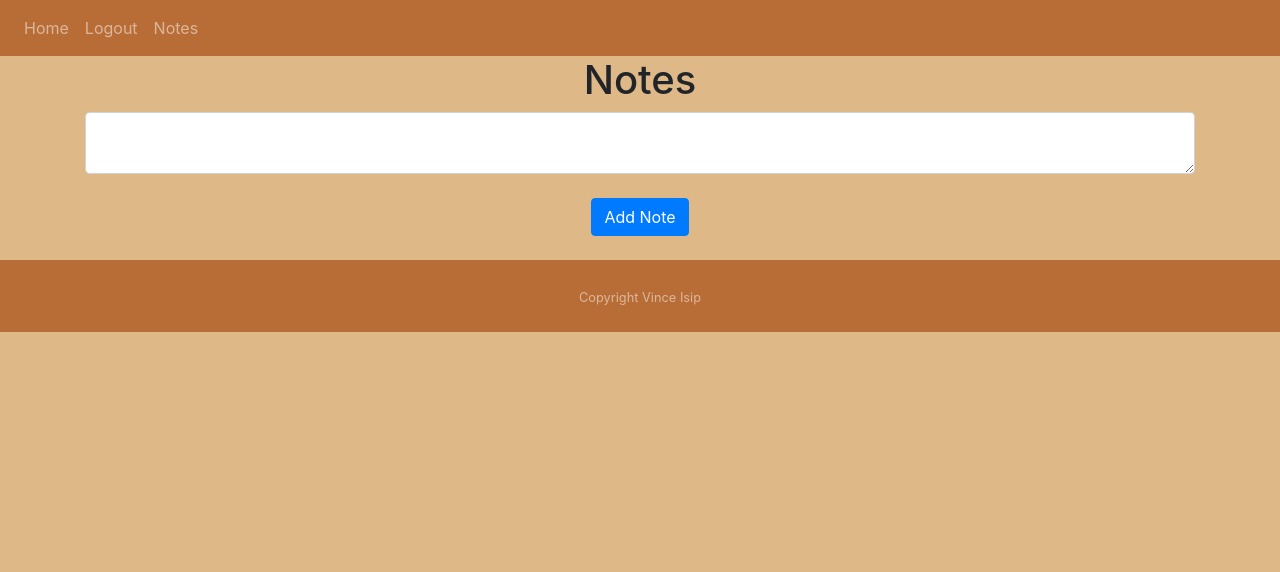
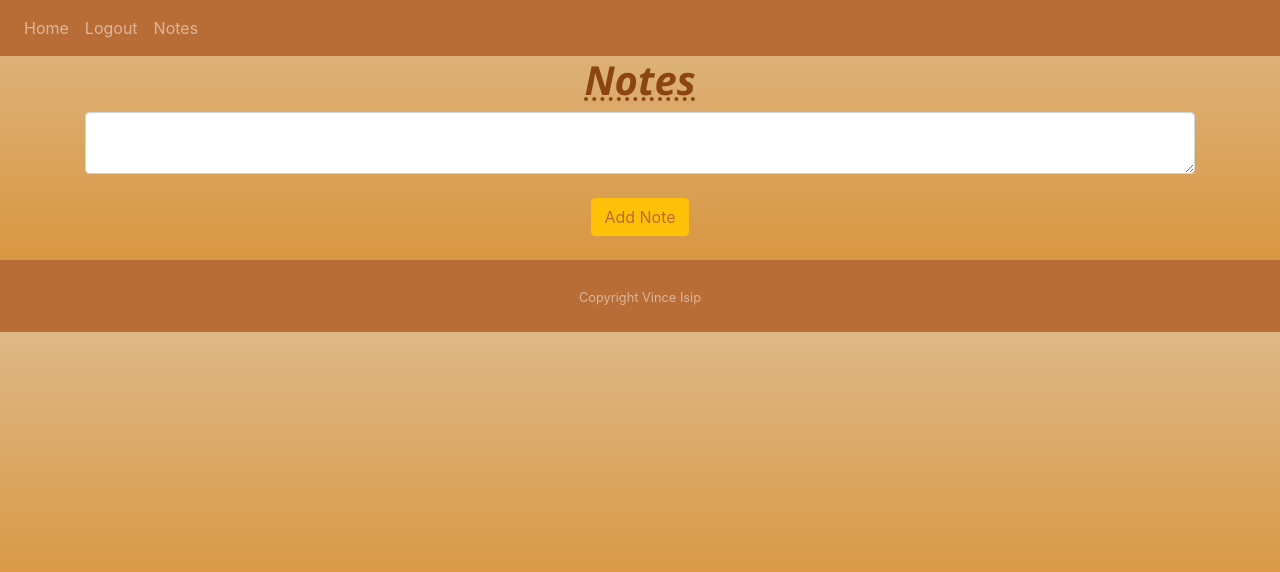
Before and after one commit to VincentIsip/Digital-Tech-19110, a Flask app: page /notes in a window 1280 px wide. Shown: the top 572 px of the page. Run offline with Flask 3, Linux system fonts and the light colour scheme; a user stored in the database is signed in; some libraries are stand-ins or nearby versions.

Commit message:
added css to text and added favicon

```diff
--- a/website/static/css/style.css
+++ b/website/static/css/style.css
@@ -1,5 +1,6 @@
+/*template*/
 body{
-    background-color: burlywood;
+    background: linear-gradient(burlywood, rgb(215, 142, 46))
 }
 
 .navcolor{
@@ -9,3 +10,20 @@ body{
 .footercolor{
     background: rgb(184, 109, 55);
 }
+
+h1{
+    color:saddlebrown;
+    font-family:'Segoe UI', Tahoma, Geneva, Verdana, sans-serif;
+    font-style: italic;
+    font-weight: bold;
+    text-decoration: dotted underline;
+}
+
+/*submit buttons*/
+.notebutton{
+    color: rgb(184, 109, 55);
+}
+
+.loginbutton{
+    color: rgb(184, 109, 55);
+}
--- a/website/templates/login.html
+++ b/website/templates/login.html
@@ -24,7 +24,7 @@
       />
     </div>
     <br />
-    <button type="submit" class="btn btn-primary">Login</button>
+    <button type="submit" class="btn btn-warning loginbutton">Login</button>
 </form>
 </br>
 {% endblock %}
--- a/website/templates/notes.html
+++ b/website/templates/notes.html
@@ -19,7 +19,7 @@
     <textarea name="note" id="note" class="form-control"></textarea>
     <br />
     <div align="center">
-        <button type="submit" class="btn btn-primary">Add Note</button>
+        <button type="submit" class="btn btn-warning notebutton">Add Note</button>
     </div>
 </form>
 <br/>
--- a/website/templates/posts.html
+++ b/website/templates/posts.html
@@ -2,7 +2,7 @@
     %} {% block header %} {{username}}'s posts {% endblock %} {% block footer %}
     <div align="center">
       <a href="/home"
-        ><button type="button" class="btn btn-primary btn-lg">Back</button></a
+        ><button type="button" class="btn btn-warning btn-lg">Back</button></a
       >
     </div>
     {% endblock %}
--- a/website/templates/posts_div.html
+++ b/website/templates/posts_div.html
@@ -32,7 +32,7 @@
     {% block footer %}
     <div align="center">
       <a href="/create-post">
-        <button type="button" class="btn btn-primary btn-lg">
+        <button type="button" class="btn btn-warning btn-lg">
           Create a Post
         </button></a>
     </div>
--- a/website/templates/signup.html
+++ b/website/templates/signup.html
@@ -1,6 +1,7 @@
 {% extends "template.html" %} {% block title %}Sign Up{% endblock %}
 {% block content %}
 <form method="POST">
+</br>
     <h3 align="center">Sign Up</h3>
     <div class="form-group">
       <label for="email">Email Address</label>
@@ -42,7 +43,7 @@
         placeholder="Enter password (Confirm)"
       />
     </div>
-    <br />
-    <button type="submit" class="btn btn-primary">Submit</button>
+    </br>
+    <button type="submit" class="btn btn-warning signupbutton">Submit</button>
 </form>
 {% endblock %}
--- a/website/templates/template.html
+++ b/website/templates/template.html
@@ -14,9 +14,10 @@
       href="https://stackpath.bootstrapcdn.com/font-awesome/4.7.0/css/font-awesome.min.css"
       crossorigin="anonymous"
     />
+    <link rel="icon" type="image/png" href="static/assets/vincesdogsite.png">
 
-    <!--CSS-->
-    <link href="static/css/style.css" rel="stylesheet">
+<!--CSS link-->
+    <link href="static/css/style.css" rel="stylesheet" />
 
     <title>{% block title %}Home{% endblock %}</title>
   </head>
@@ -90,8 +91,16 @@
         });
       }
     </script>
-<script src="https://cdn.jsdelivr.net/npm/@popperjs/core@2.11.8/dist/umd/popper.min.js" integrity="sha384-I7E8VVD/ismYTF4hNIPjVp/Zjvgyol6VFvRkX/vR+Vc4jQkC+hVqc2pM8ODewa9r" crossorigin="anonymous"></script>
-<script src="https://cdn.jsdelivr.net/npm/bootstrap@5.3.3/dist/js/bootstrap.min.js" integrity="sha384-0pUGZvbkm6XF6gxjEnlmuGrJXVbNuzT9qBBavbLwCsOGabYfZo0T0to5eqruptLy" crossorigin="anonymous"></script>
+    <script
+      src="https://cdn.jsdelivr.net/npm/@popperjs/core@2.11.8/dist/umd/popper.min.js"
+      integrity="sha384-I7E8VVD/ismYTF4hNIPjVp/Zjvgyol6VFvRkX/vR+Vc4jQkC+hVqc2pM8ODewa9r"
+      crossorigin="anonymous"
+    ></script>
+    <script
+      src="https://cdn.jsdelivr.net/npm/bootstrap@5.3.3/dist/js/bootstrap.min.js"
+      integrity="sha384-0pUGZvbkm6XF6gxjEnlmuGrJXVbNuzT9qBBavbLwCsOGabYfZo0T0to5eqruptLy"
+      crossorigin="anonymous"
+    ></script>
     {% endblock %}
   </body>
 </html>
```
Also changed, not shown: website/static/assets/vincesdogsite.png (added). Lines whose indentation alone changed are shown as unchanged.
